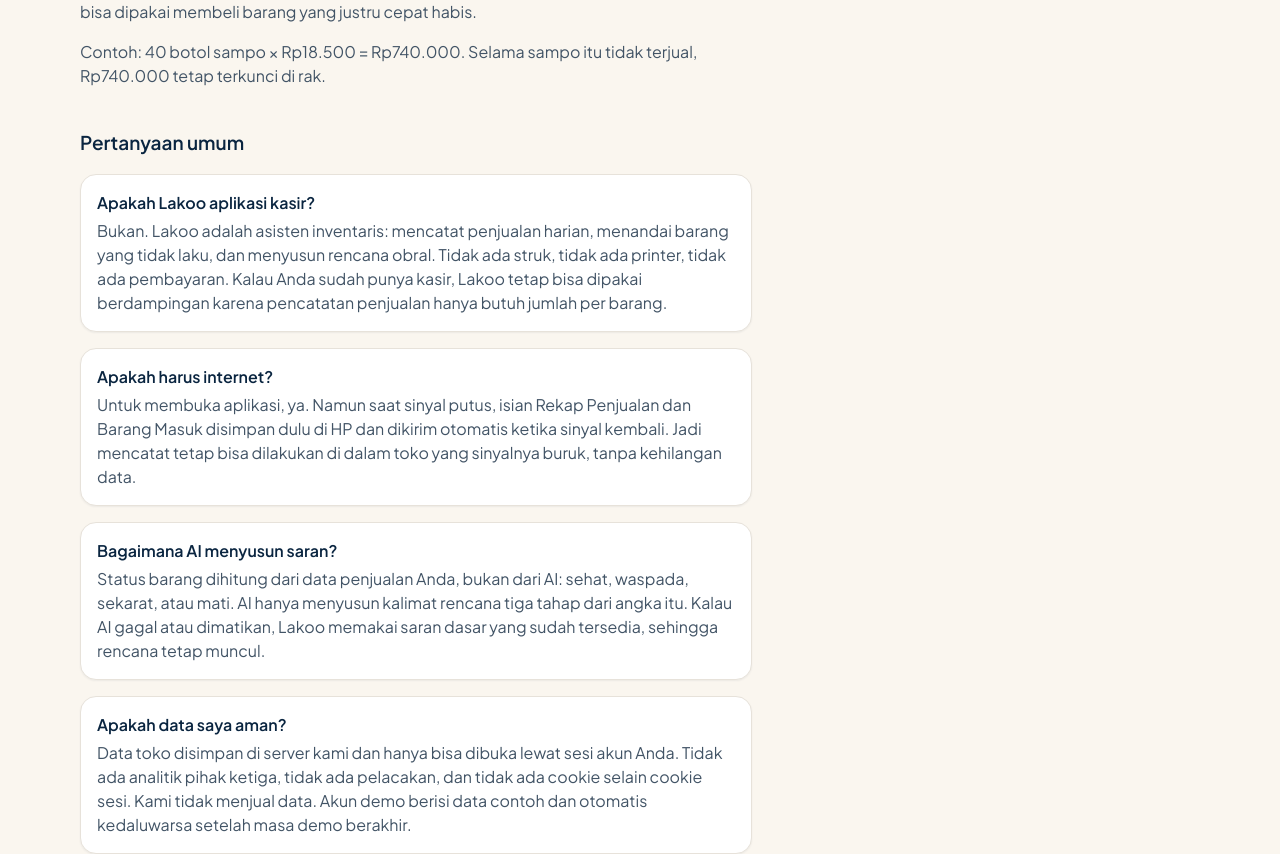
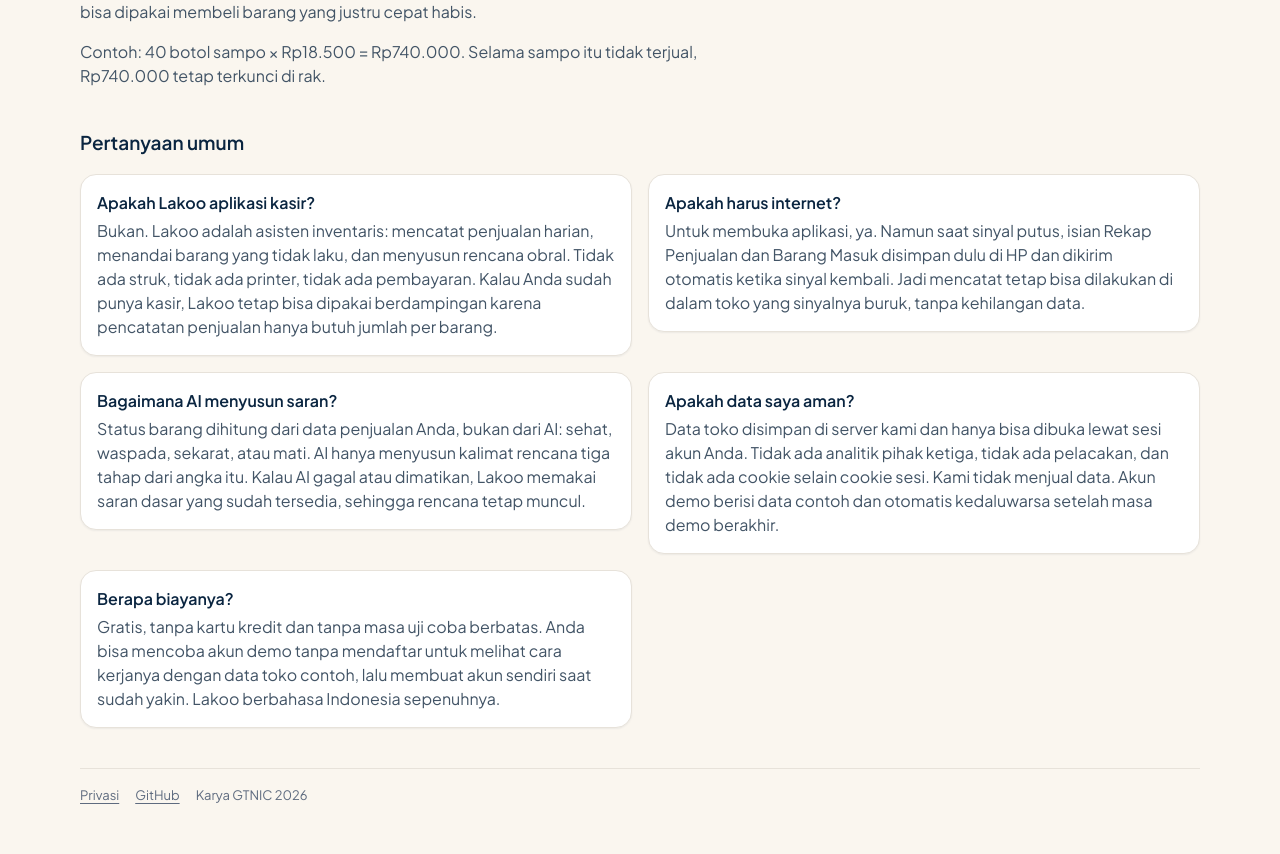
Before and after one commit to dimassyz/lakoo, a Next.js app: page / in a window 1280 px wide. Shown: the part 767-1621 px from the top of the page. Built offline with nearby package versions, Linux system fonts and the light colour scheme; what openapi-fetch would draw is missing.

Commit message:
fix(landing): FAQ two-column grid on desktop

```diff
--- a/src/pages/index.tsx
+++ b/src/pages/index.tsx
@@ -265,7 +265,7 @@ function PertanyaanUmum() {
   return (
     <section className="space-y-4">
       <h2 className="text-[19px] font-semibold">Pertanyaan umum</h2>
-      <dl className="space-y-4">
+      <dl className="grid items-start gap-4 lg:grid-cols-2">
         {FAQ.map((f) => (
           <div key={f.tanya} className={kartu}>
             <dt className="text-navy text-base font-semibold">{f.tanya}</dt>
@@ -299,17 +299,18 @@ export default function Landing({ origin }: { origin: string }) {
       <Kepala origin={origin} />
       {/* DESIGN-V3 §3/§5 — padding halaman 20/32/40px, konten maks 1200px;
           hero dua kolom di lg (teks kiri, kartu angka kanan); teks bacaan
-          panjang (Definisi, FAQ) tetap di kolom 672px supaya enak dibaca. */}
+          panjang (Definisi) tetap di kolom 672px supaya enak dibaca; FAQ
+          selebar konten dalam grid dua kolom di lg (mockup landing). */}
       <main className="mx-auto w-full max-w-2xl space-y-10 px-5 py-8 md:px-8 lg:max-w-[1200px] lg:px-10 lg:py-12">
         <div className="lg:rounded-card grid items-start gap-6 lg:grid-cols-2 lg:gap-10 lg:bg-[#0B4A32] lg:p-10">
           <Hero />
           <AngkaContoh />
         </div>
         <CaraKerja />
-        <div className="max-w-2xl space-y-10">
+        <div className="max-w-2xl">
           <Definisi />
-          <PertanyaanUmum />
         </div>
+        <PertanyaanUmum />
         <Kaki />
       </main>
     </>
```
